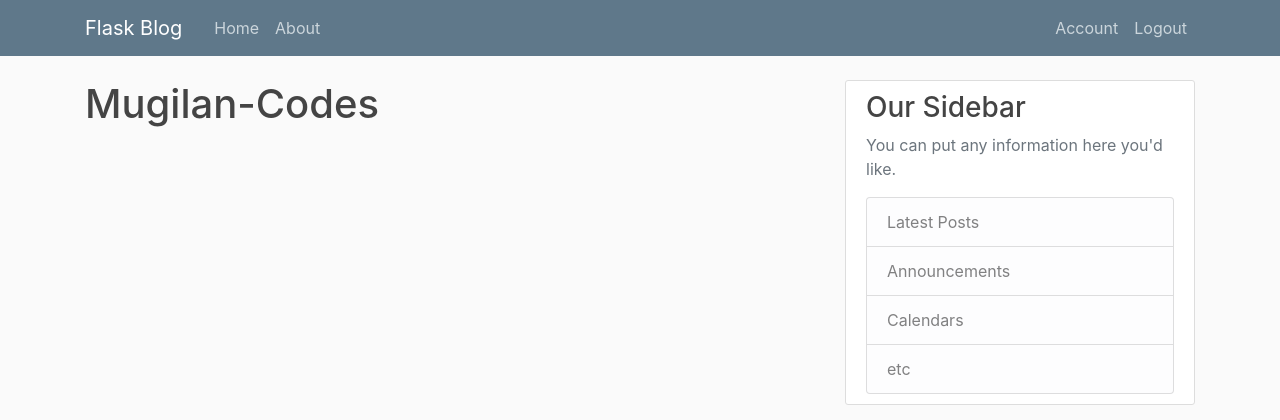
After one commit to Mugilan-Codes/flask-blog, a Flask app: page /account in a window 1280 px wide. The commit adds this page. Shown: the top 420 px of the page. Run offline with Flask 2, Linux system fonts and the light colour scheme; a user stored in the database is signed in.

Commit message:
User Account Page Template Setup

```diff
--- a/flaskblog/__init__.py
+++ b/flaskblog/__init__.py
@@ -14,5 +14,7 @@ app.config["SQLALCHEMY_DATABASE_URI"] = "sqlite:///site.db"
 db = SQLAlchemy(app)
 bcrypt = Bcrypt(app)
 login_manager = LoginManager(app)
+login_manager.login_view = "login"
+login_manager.login_message_category = "info"
 
 from flaskblog import routes
--- a/flaskblog/routes.py
+++ b/flaskblog/routes.py
@@ -1,8 +1,8 @@
-from flask import render_template, url_for, flash, redirect
+from flask import render_template, url_for, flash, redirect, request
 from flaskblog import app, db, bcrypt
 from flaskblog.forms import RegistrationForm, LoginForm
 from flaskblog.models import User, Post
-from flask_login import login_user
+from flask_login import login_user, current_user, logout_user, login_required
 
 
 posts = [
@@ -34,6 +34,8 @@ def about():
 
 @app.route("/register", methods=["GET", "POST"])
 def register():
+    if current_user.is_authenticated:
+        return redirect(url_for("home"))
     form = RegistrationForm()
     if form.validate_on_submit():
         hashed_password = bcrypt.generate_password_hash(form.password.data).decode(
@@ -54,12 +56,27 @@ def register():
 
 @app.route("/login", methods=["GET", "POST"])
 def login():
+    if current_user.is_authenticated:
+        return redirect(url_for("home"))
     form = LoginForm()
     if form.validate_on_submit():
         user = User.query.filter_by(email=form.email.data).first()
         if user and bcrypt.check_password_hash(user.password, form.password.data):
             login_user(user, remember=form.remember.data)
-            return redirect(url_for("home"))
+            next_page = request.args.get("next")
+            return redirect(next_page) if next_page else redirect(url_for("home"))
         else:
             flash("Login Failed!, Please check your email and password", "danger")
     return render_template("login.html", title="Login Form", form=form)
+
+
+@app.route("/logout")
+def logout():
+    logout_user()
+    return redirect(url_for("home"))
+
+
+@app.route("/account")
+@login_required
+def account():
+    return render_template("account.html", title="Account")
--- /dev/null
+++ b/flaskblog/templates/account.html
@@ -0,0 +1,4 @@
+{% extends 'layout.html' %}
+{% block content %}
+  <h1>{{ current_user.username }}</h1>
+{% endblock content %}
--- a/flaskblog/templates/layout.html
+++ b/flaskblog/templates/layout.html
@@ -49,8 +49,13 @@
             </div>
             <!-- Navbar Right Side -->
             <div class="navbar-nav">
-              <a class="nav-item nav-link" href="{{ url_for('login') }}">Login</a>
-              <a class="nav-item nav-link" href="{{ url_for('register') }}">Register</a>
+              {% if current_user.is_authenticated %}
+                <a class="nav-item nav-link" href="{{ url_for('account') }}">Account</a>
+                <a class="nav-item nav-link" href="{{ url_for('logout') }}">Logout</a>
+              {% else %}
+                <a class="nav-item nav-link" href="{{ url_for('login') }}">Login</a>
+                <a class="nav-item nav-link" href="{{ url_for('register') }}">Register</a>
+              {% endif %}
             </div>
           </div>
         </div>
```
Also changed, not shown: 1 other file.
